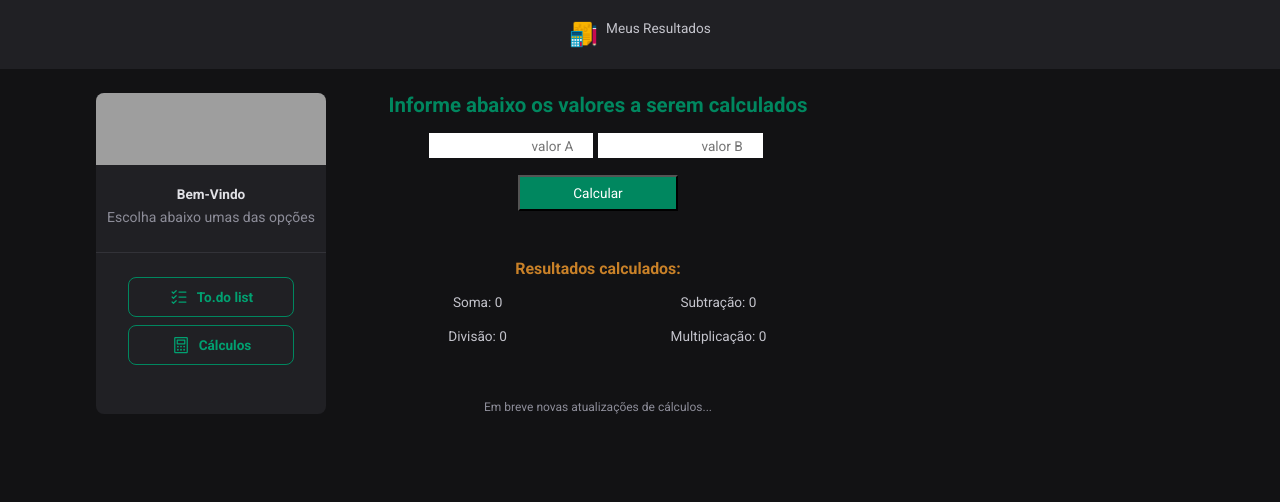
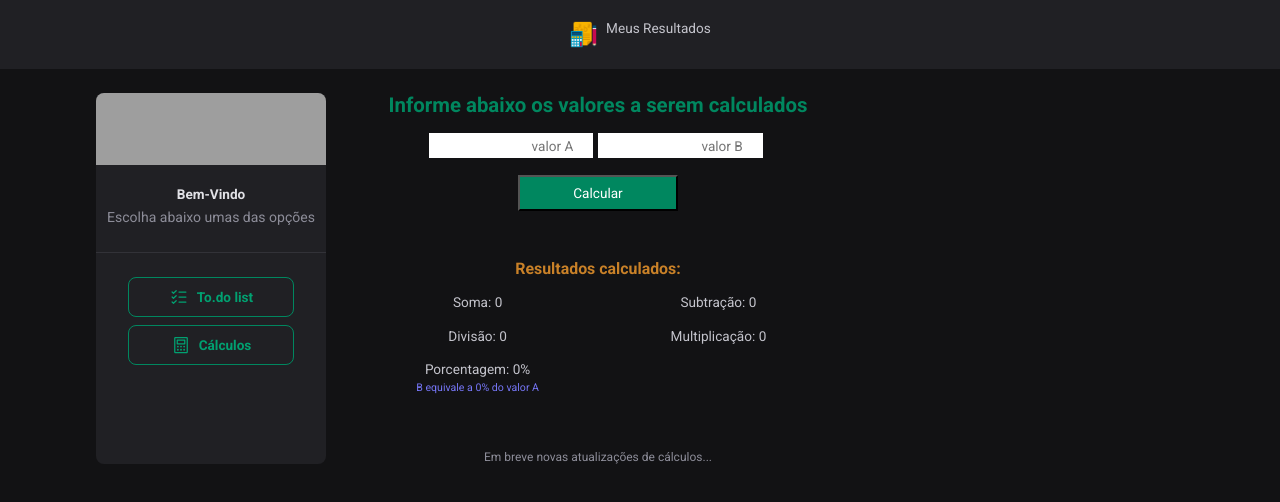
Before and after one commit to samuel2na/the-results, a React (Vite) app: page / in a window 1280 px wide. Both pictures are taken after a click on the button "Cálculos". Shown: the top 502 px of the page. Built offline with nearby package versions, Linux system fonts and the light colour scheme; grey boxes are pictures that could not be loaded.

Commit message:
adding a new value to the results

```diff
--- a/src/components/Results.jsx
+++ b/src/components/Results.jsx
@@ -1,11 +1,18 @@
 import styles from './Results.module.css';
 
-export function Results({ theTitle, theValue }){
+export function Results({ theTitle, theValue, comp, legend }){
   return(
     <>
       <div className={styles.results}>
         <span>{theTitle}</span>
         <label>{theValue}</label>
+        {(comp) ? <label>{comp}</label> : ""}
+        {(legend) ?
+          <div className={styles.textLegend}>
+            <label>{legend.replace("#vlr",theValue)}</label>
+          </div>
+          : ""
+        }
       </div>
     </>
   )
--- a/src/components/Results.module.css
+++ b/src/components/Results.module.css
@@ -6,3 +6,9 @@
   color: var(--yellow-200);
   font-size: 15.6px;
 }
+
+.textLegend {
+  padding: 0.2rem 0 0 0;
+  font-size: 10.6px;
+  color: var(--purple-200);
+}
--- a/src/components/TheValues.jsx
+++ b/src/components/TheValues.jsx
@@ -7,6 +7,7 @@ export function TheValues(){
   const [valueSubtration, setValueSubtration] = useState(0);
   const [valueDivision, setValueDivision] = useState(0);
   const [valueMultiplication, setValueMultiplication] = useState(0);
+  const [valuePercentage, setValuePercentage] = useState(0);
 
   async function handleCalcule(){
     let vlrA = parseFloat(document.querySelector("#valueA").value);
@@ -22,12 +23,14 @@ export function TheValues(){
     const vSub = await NumberFormating(vlrA - vlrB);
     const vDiv = await NumberFormating(((v == 0)? 0 : vlrA / vlrB));
     const vMul = await NumberFormating(vlrA * vlrB);
+    const vPer = await NumberFormating((vlrB * 100) / vlrA);
     //console.log(vSum, vlrA, vlrB);
 
     setValueSum(vSum);
     setValueSubtration(vSub);
     setValueDivision(vDiv);
     setValueMultiplication(vMul);
+    setValuePercentage(vPer);
   }
 
   async function NumberFormating(theNumber){
@@ -61,8 +64,10 @@ export function TheValues(){
           <Results theTitle="Subtração: " theValue={valueSubtration} />
           <Results theTitle="Divisão: " theValue={valueDivision} />
           <Results theTitle="Multiplicação: " theValue={valueMultiplication} />
+          <Results theTitle="Porcentagem: " theValue={valuePercentage}
+                   comp="%" legend={`B equivale a #vlr% do valor A`}/>
           {/*
-            - Raiz Quadrada; - Porcentagem; -
+            - Raiz Quadrada; - Porcentagem; - ${valueB.value}
           */}
         </div>
         <div className={styles.msgAtualizations}>
```
